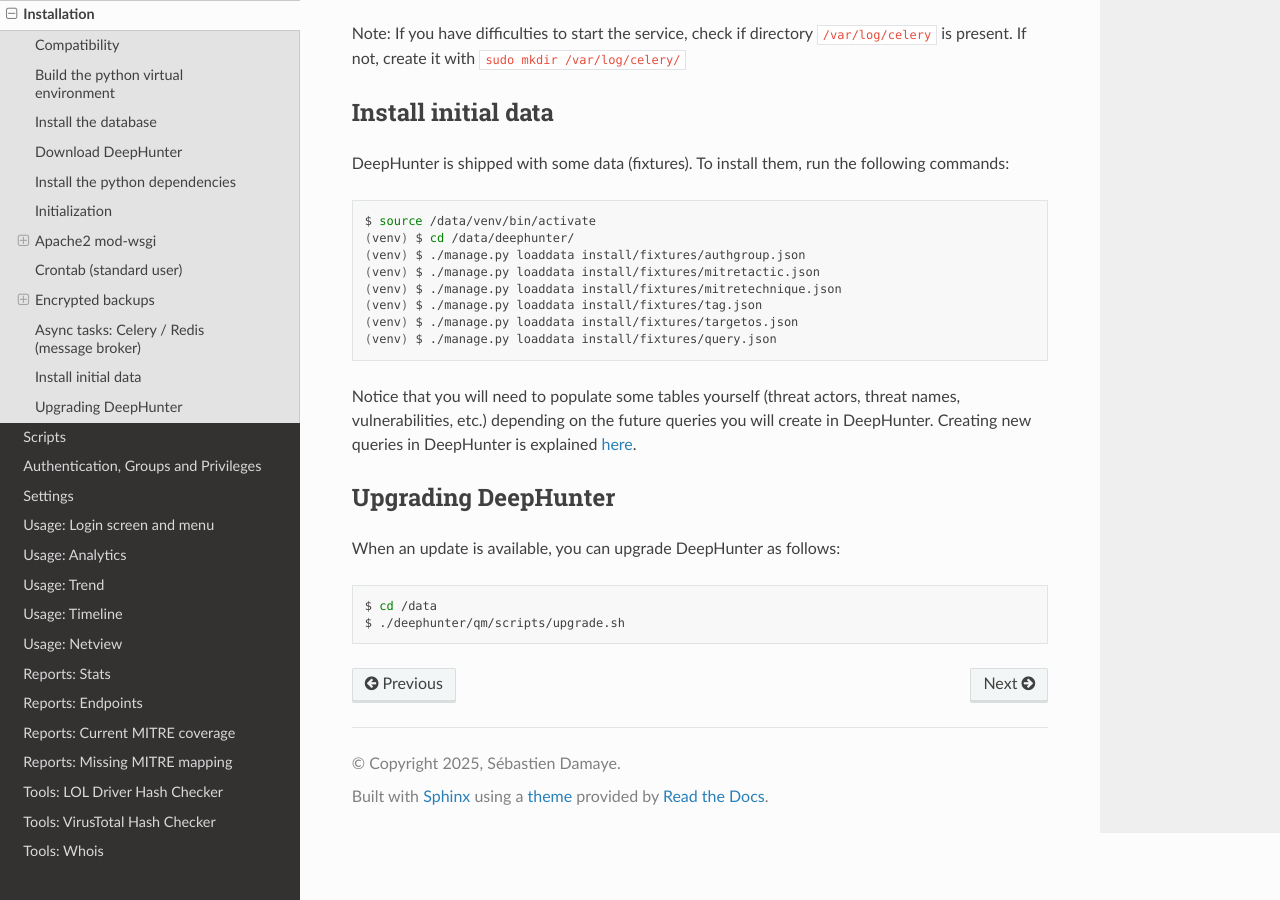
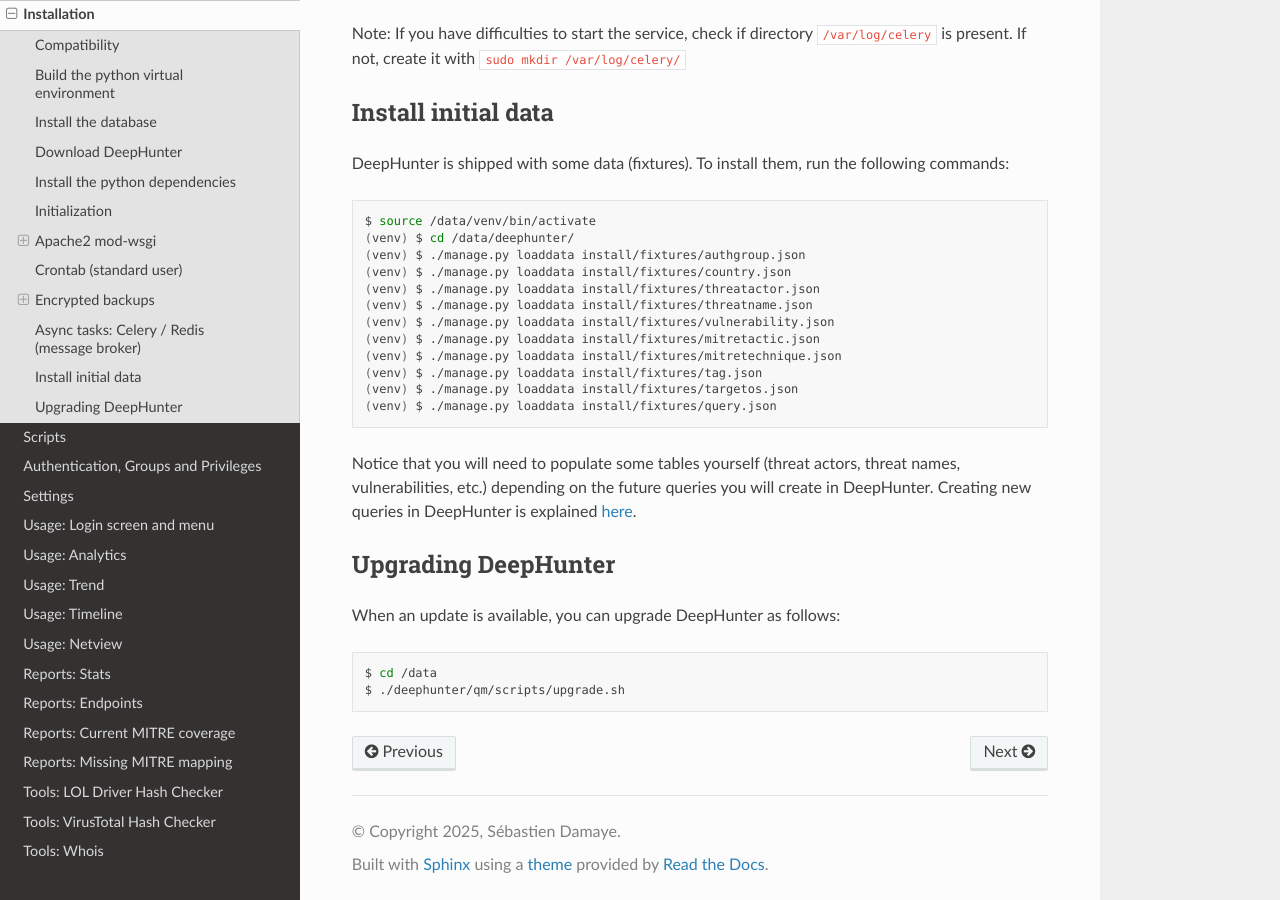
Before and after one commit to wikijm/deephunter, a Sphinx documentation site: the page built from docs/install.rst, in a window 1280 px wide and 900 px high, scrolled down 6978 px. Built offline with Sphinx 7.4.7 and the Read the Docs theme 3.1.0, drawn with Linux system fonts in a browser that asks for light colours.

Commit message:
FR#36 - Add examples of threat actors, threat names, vulns, countries in fixtures

```diff
--- a/docs/install.rst
+++ b/docs/install.rst
@@ -353,6 +353,10 @@
 	$ source /data/venv/bin/activate
 	(venv) $ cd /data/deephunter/
 	(venv) $ ./manage.py loaddata install/fixtures/authgroup.json
+	(venv) $ ./manage.py loaddata install/fixtures/country.json
+	(venv) $ ./manage.py loaddata install/fixtures/threatactor.json
+	(venv) $ ./manage.py loaddata install/fixtures/threatname.json
+	(venv) $ ./manage.py loaddata install/fixtures/vulnerability.json
 	(venv) $ ./manage.py loaddata install/fixtures/mitretactic.json
 	(venv) $ ./manage.py loaddata install/fixtures/mitretechnique.json
 	(venv) $ ./manage.py loaddata install/fixtures/tag.json
```
Also changed, not shown: 5 other files.
